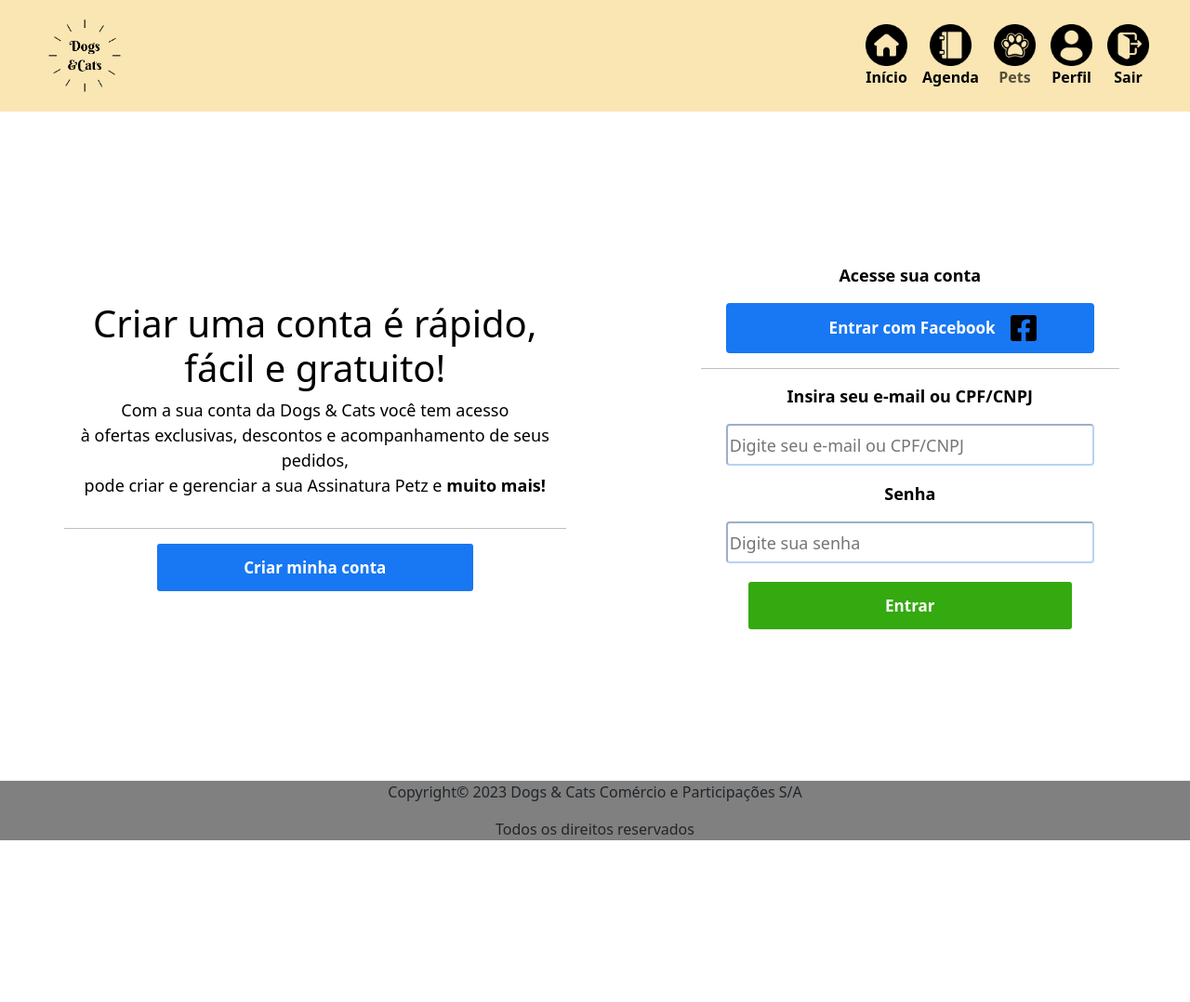
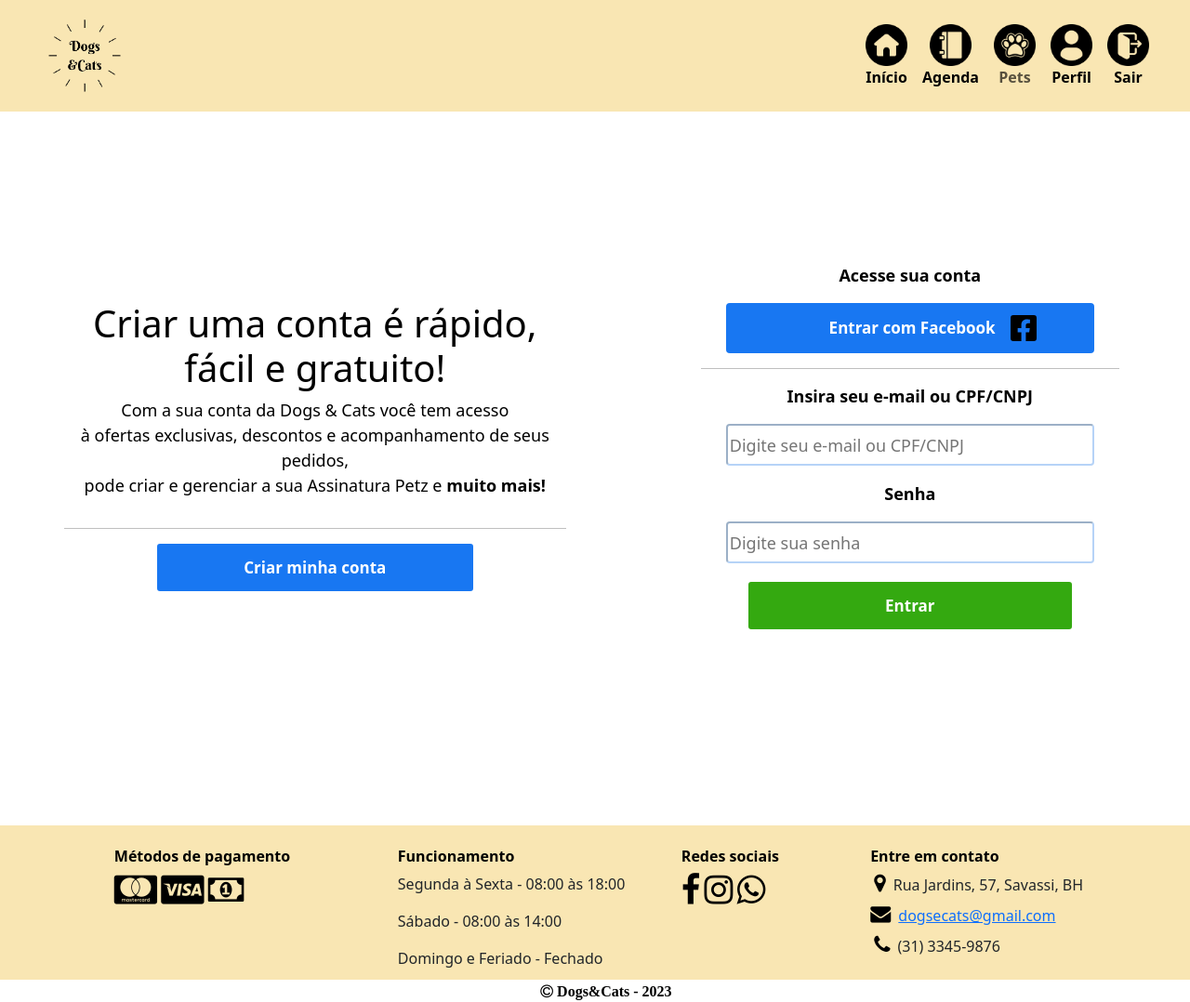
Before and after one commit to ICEI-PUC-Minas-PCO-SI/pco-si-2023-1-p1-proj-web-t2-g4-petshop, a plain HTML site: page src/login.html in a window 1280 px wide. Shown: the whole page at 93% size. Before the commit the page ends 904 px from the top, so only its background shows below. Drawn offline with nearby package versions, Linux system fonts and the light colour scheme.

Commit message:
Alterando rodapé das telas de login e cadastro

```diff
--- a/src/login.html
+++ b/src/login.html
@@ -15,7 +15,7 @@
     <link
         href="https://fonts.googleapis.com/css2?family=Pacifico&family=Poppins:wght@400;500;600&family=Roboto:wght@400;500&display=swap"
         rel="stylesheet">
-    <script src="https://kit.fontawesome.com/a4a921028f.js" crossorigin="anonymous"></script>
+    <link rel="stylesheet" href="https://cdnjs.cloudflare.com/ajax/libs/font-awesome/4.7.0/css/font-awesome.min.css">
 </head>
 
 <body>
@@ -105,8 +105,8 @@
                         title="Email ou CPF/CNPJ" placeholder="Digite seu e-mail ou CPF/CNPJ">
 
                     <p style="margin-top: 17px;"><strong>Senha</strong></p>
-                        <input class="inscricao" type="password" id="senha" autocomplete="new-password" title="Senha"
-                            placeholder="Digite sua senha">
+                    <input class="inscricao" type="password" id="senha" autocomplete="new-password" title="Senha"
+                        placeholder="Digite sua senha">
                     <button type="submit" class="botaoEntrar" title="Entrar">Entrar</button>
                 </section>
             </div>
@@ -119,13 +119,52 @@
     <!--Fim aside-->
 
     <!--Início footer-->
-    <footer>
-        <div class="copyright">
-            <p>Copyright© 2023 Dogs & Cats Comércio e Participações S/A</p>
-            <p>Todos os direitos reservados</p>
+    <div class="container-fluid" style="background-color: #F9E6B3;" id="rodape">
+        <div class="row mt-5 ms-5 justify-content-center " id="rodape2">
+            <div class="col-md-6 col-lg-3 mt-4">
+                <h6 class="text-black"><strong>Métodos de pagamento</strong></h6>
+
+                <i class="fa fa-cc-mastercard" style="font-size:36px; color: #000000;"></i>
+                <i class="fa fa-cc-visa" style="font-size:36px; color: #000000;"></i>
+                <i class="fa fa-money" style="font-size:36px; color: #000000;"></i>
+            </div>
+
+            <div class="col-md-6 col-lg-3 mt-4">
+                <h6 class="text-black"><strong>Funcionamento</strong></h6>
+                <p>Segunda à Sexta - 08:00 às 18:00</p>
+                <p>Sábado - 08:00 às 14:00</p>
+                Domingo e Feriado - Fechado
+
+            </div>
+
+            <div class="col-md-6 col-lg-2 mt-4">
+                <h6 class="text-black"><strong>Redes sociais</strong></h6>
+                <a href="https://pt-br.facebook.com/" target="_blank"><i class="fa fa-facebook"
+                        style="color: #000000; font-size:36px"></i></a>
+                <a href="https://www.instagram.com/" target="_blank"><i class="fa fa-instagram"
+                        style="color: #000000; font-size:36px"></i></a>
+                <a href="https://api.whatsapp.com/send?phone=5531998765432" target="_blank"><i class="fa fa-whatsapp"
+                        style="color: #000000; font-size:36px"></i></a>
+            </div>
+
+            <div class="col-md-6 col-lg-3 mt-4 mb-4">
+                <h6 class="text-black"><strong>Entre em contato</strong></h6>
+
+                <i class="fa fa-map-marker ps-1 pe-2" style="color: #000000; font-size:22px"></i>Rua Jardins, 57,
+                Savassi, BH
+                <br>
+                <i class="fa fa-envelope mt-2 pe-1" style="font-size:22px; color: #000000;"></i> <a
+                    href="mailto:dogsecats@gmail.com">dogsecats@gmail.com</a>
+                <br>
+                <i class="fa fa-phone mt-2 ps-1 pe-2" style="color: #000000; font-size:22px"></i>(31) 3345-9876
+            </div>
         </div>
-    </footer>
+        <footer style="background-color: #f8e2a7; text-align: center;">
+            <i class="fa fa-copyright" style="font: size 22px; color: #000000;"> <strong> Dogs&Cats - 2023</strong></i>
+        </footer>
+    </div>
     <!--Fim footer-->
+
     <script src="https://cdn.jsdelivr.net/npm/bootstrap@5.3.0-alpha3/dist/js/bootstrap.bundle.min.js"
         integrity="sha384-ENjdO4Dr2bkBIFxQpeoTz1HIcje39Wm4jDKdf19U8gI4ddQ3GYNS7NTKfAdVQSZe"
         crossorigin="anonymous"></script>
```
Also changed, not shown: src/cadastro_pessoas.html (+55 -11 lines).
